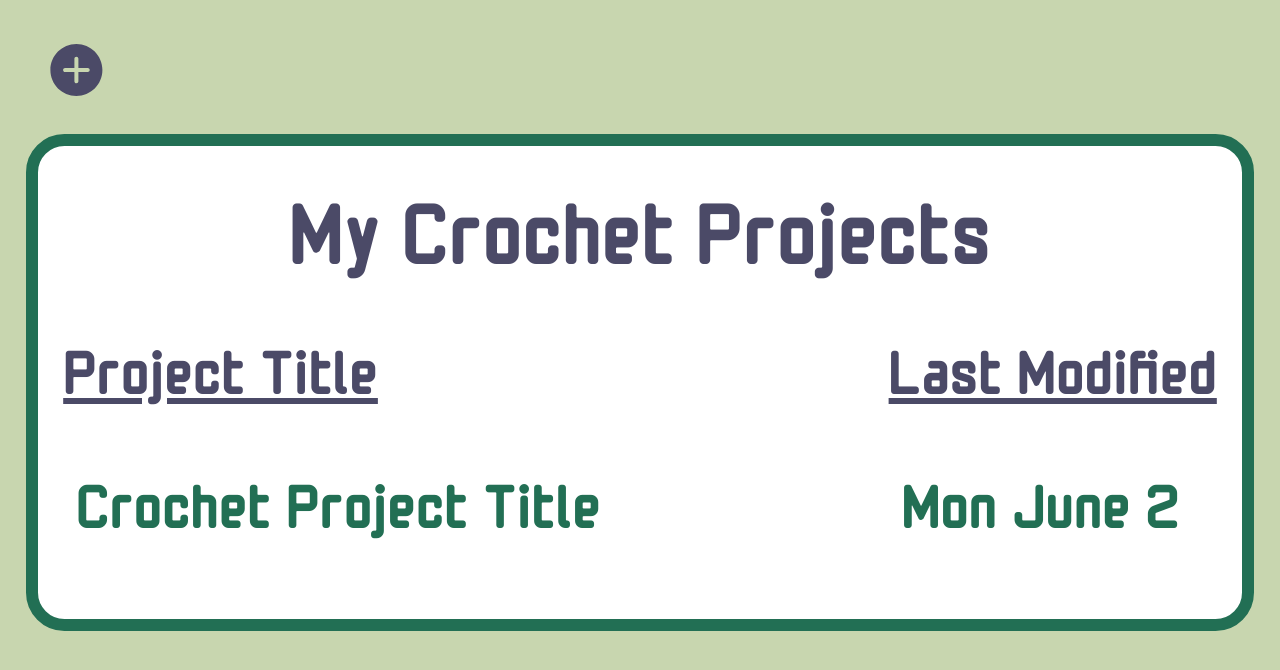
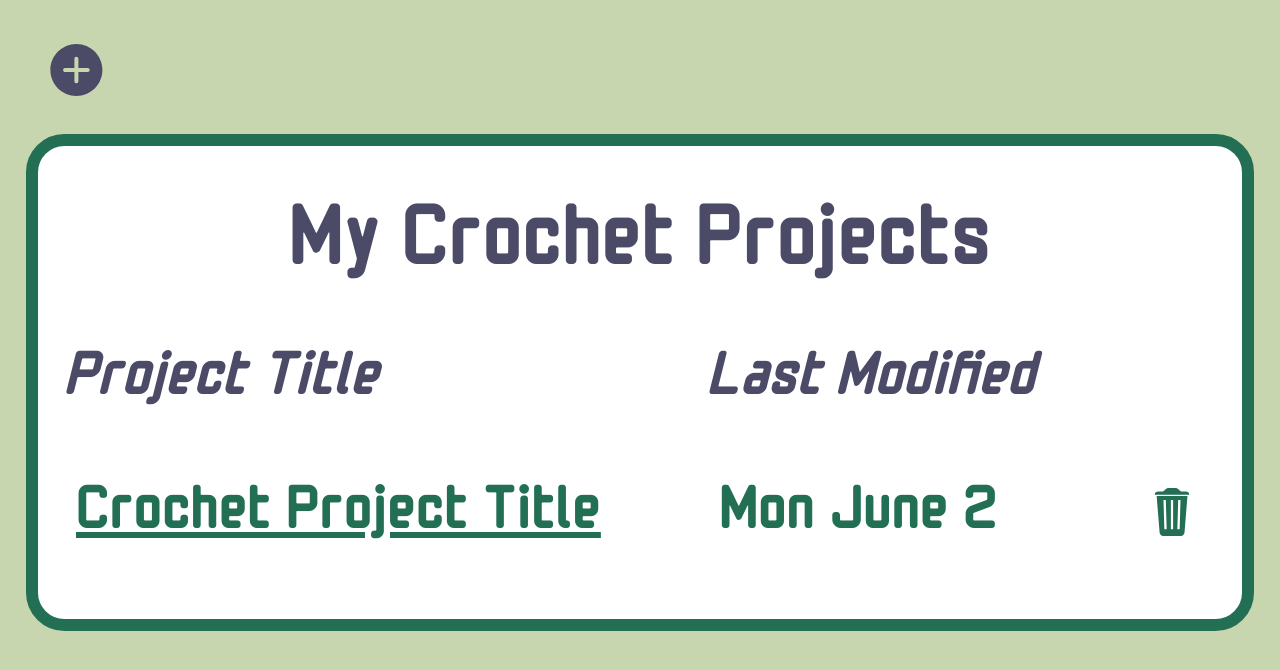
Before and after one commit to klee2433/crochetCounter, a React (Create React App) app: page /home in a window 1280 px wide. Shown: the top 670 px of the page. Built offline with nearby package versions, Linux system fonts and the light colour scheme.

Commit message:
Add delete project option

```diff
--- a/src/App.css
+++ b/src/App.css
@@ -77,6 +77,9 @@ h3 {
   font-size: 5vw;
   display: flex;
   margin-bottom: 2vw;
+}
+
+.Title {
   text-decoration: underline;
 }
 
--- a/src/components/Menu.js
+++ b/src/components/Menu.js
@@ -1,4 +1,5 @@
 import { useNavigate } from 'react-router-dom';
+import { IoIosTrash } from "react-icons/io";
 
 function Menu() {
     const navigate = useNavigate();
@@ -11,18 +12,26 @@ function Menu() {
             <div class="Project-list">
                 <div>
                     <div class="List">
-                        Project Title
+                        <i>Project Title</i>
                     </div>
                     <button onClick={() => navigate('/counter')} class="Button">
-                        Crochet Project Title
+                        <div class="Title">Crochet Project Title</div>
                     </button>
                 </div>
                 <div>
                     <div class="List">
-                        Last Modified
+                        <i>Last Modified</i>
                     </div>
-                    <button onClick={() => navigate('/counter')} class="Button">
+                    <button class="Button">
                         Mon June 2
+                    </button>
+                </div>
+                <div>
+                    <div class="List">
+                        <br/>
+                    </div>
+                    <button onClick={() => alert('Trash button clicked')} class="Button">
+                        <IoIosTrash />
                     </button>
                 </div>
             </div>
```
